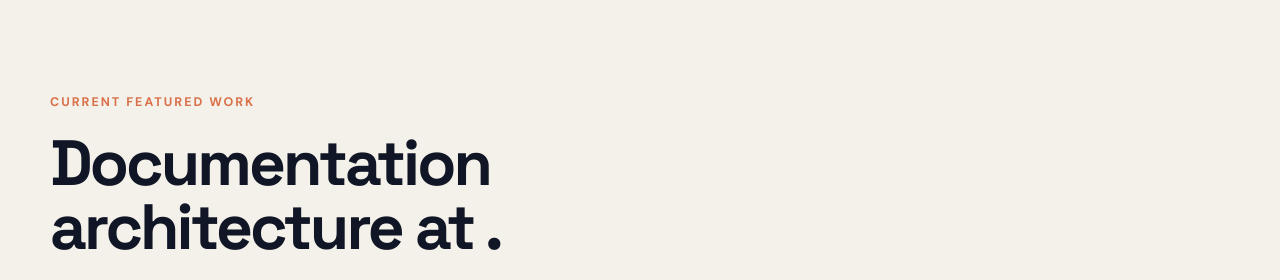
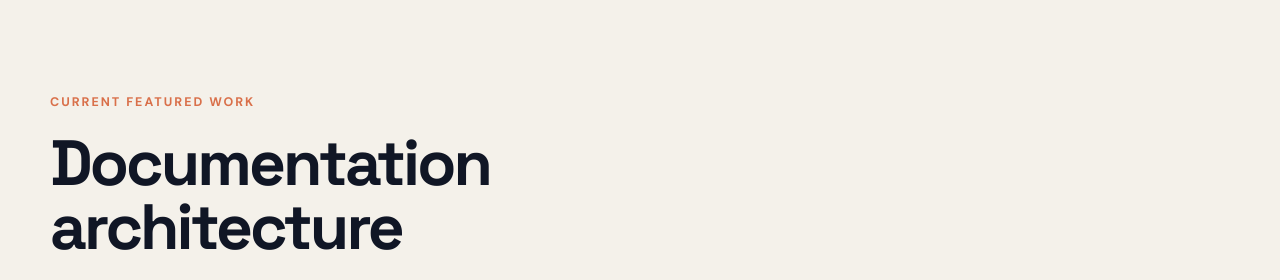
Before and after one commit to uafactor/uafactor.github.io, a plain HTML site: page index.html in a window 1280 px wide. Shown: the part 1160-1440 px from the top of the page. Drawn offline with Linux system fonts and the light colour scheme.

Commit message:
Update index.html

```diff
--- a/index.html
+++ b/index.html
@@ -100,7 +100,7 @@
       <div class="shell">
         <div class="section-heading">
           <p class="eyebrow">Current featured work</p>
-          <h2>Documentation architecture at .</h2>
+          <h2>Documentation architecture</h2>
           <p>
             Representative examples of recent information architecture and developer documentation work from a large enterprise observability platform.
           </p>
```
